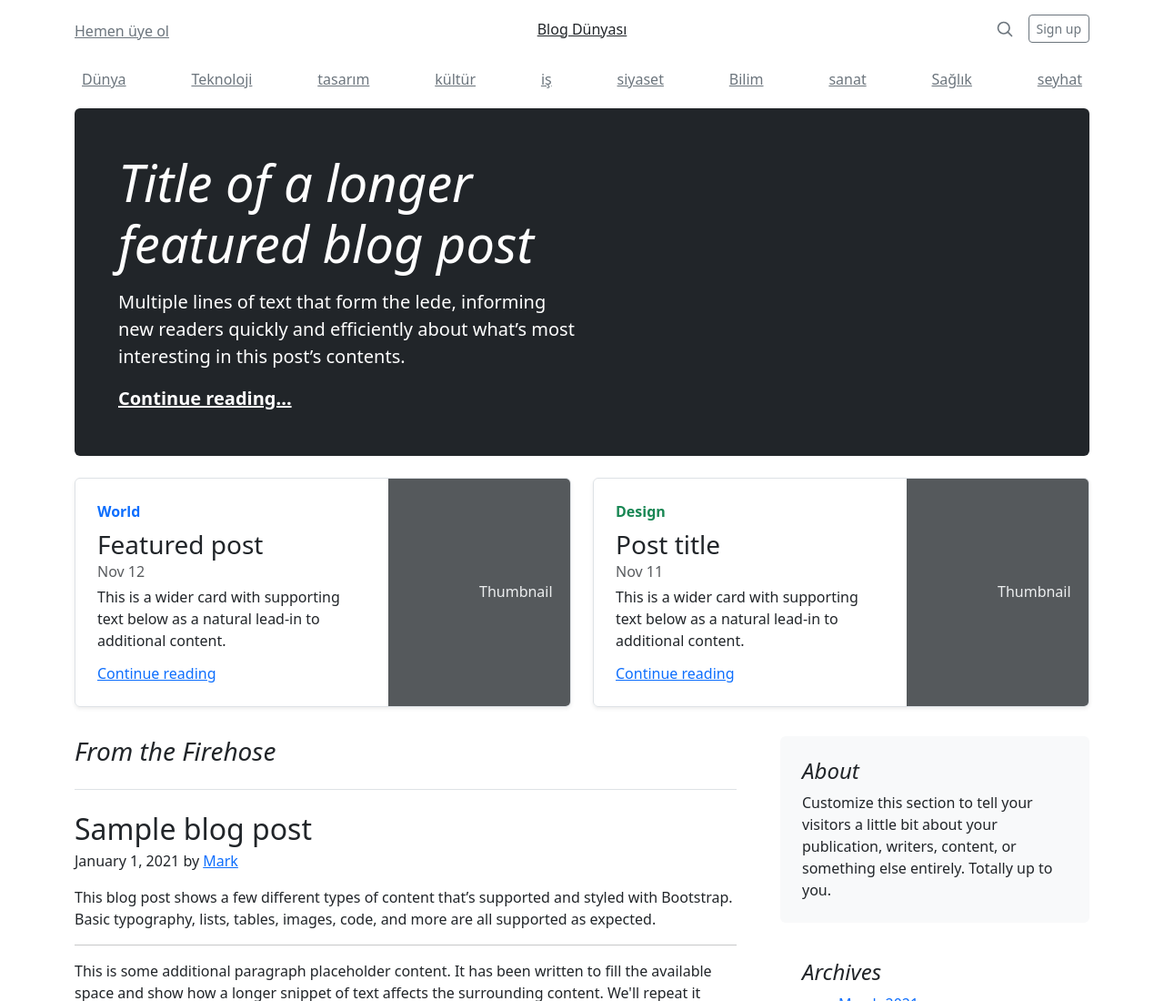
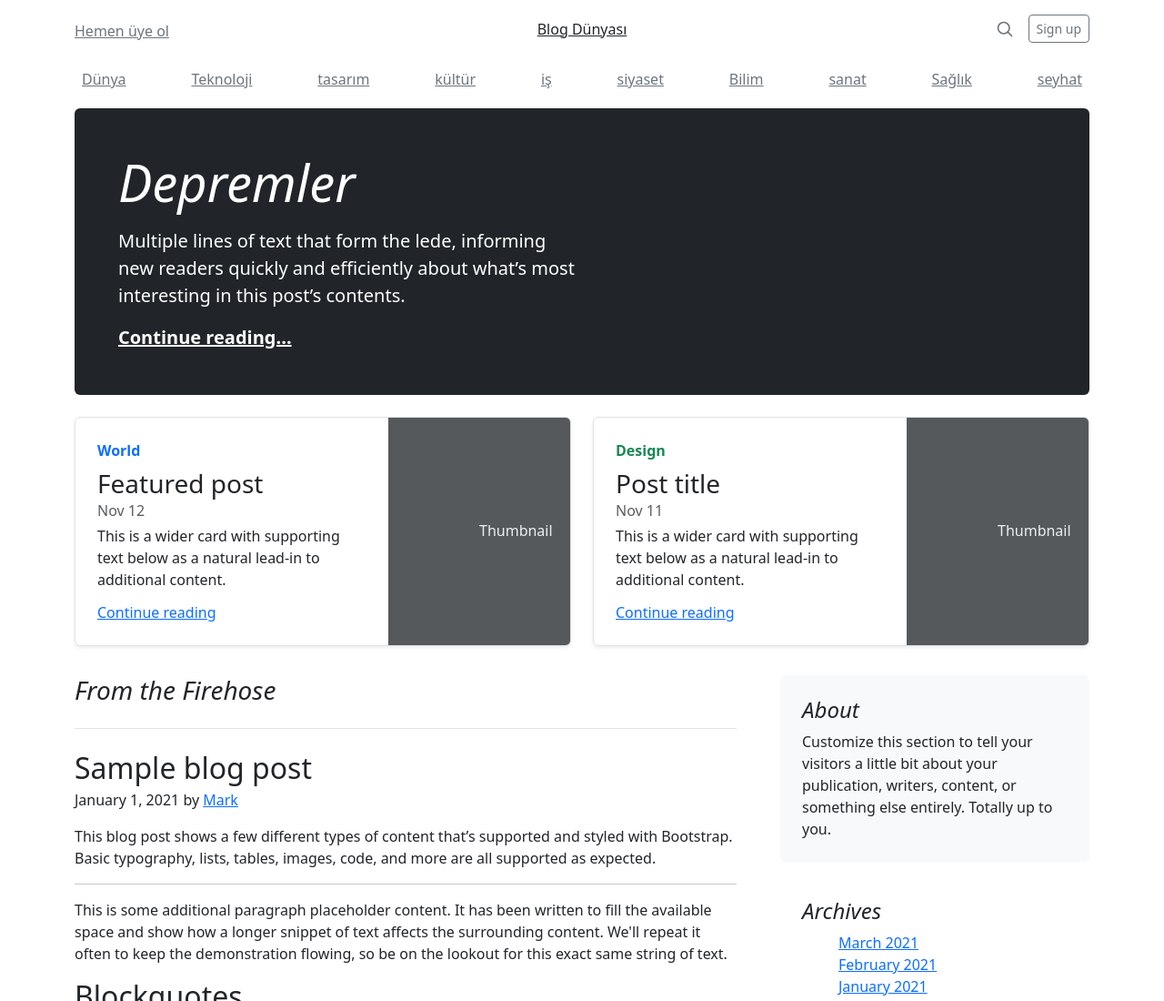
Before and after one commit to M1L5E2K/web-1, a plain HTML site: page index.html in a window 1280 px wide. Shown: the top 1100 px of the page at 91% size. Drawn offline with nearby package versions, Linux system fonts and the light colour scheme.

Commit message:
depremler

```diff
--- a/index.html
+++ b/index.html
@@ -46,7 +46,7 @@
       <main class="container">
         <div class="p-4 p-md-5 mb-4 rounded text-bg-dark">
           <div class="col-md-6 px-0">
-            <h1 class="display-4 fst-italic">Title of a longer featured blog post</h1>
+            <h1 class="display-4 fst-italic">Depremler</h1>
             <p class="lead my-3">Multiple lines of text that form the lede, informing new readers quickly and efficiently about what’s most interesting in this post’s contents.</p>
             <p class="lead mb-0"><a href="#" class="text-white fw-bold">Continue reading...</a></p>
           </div>
```
